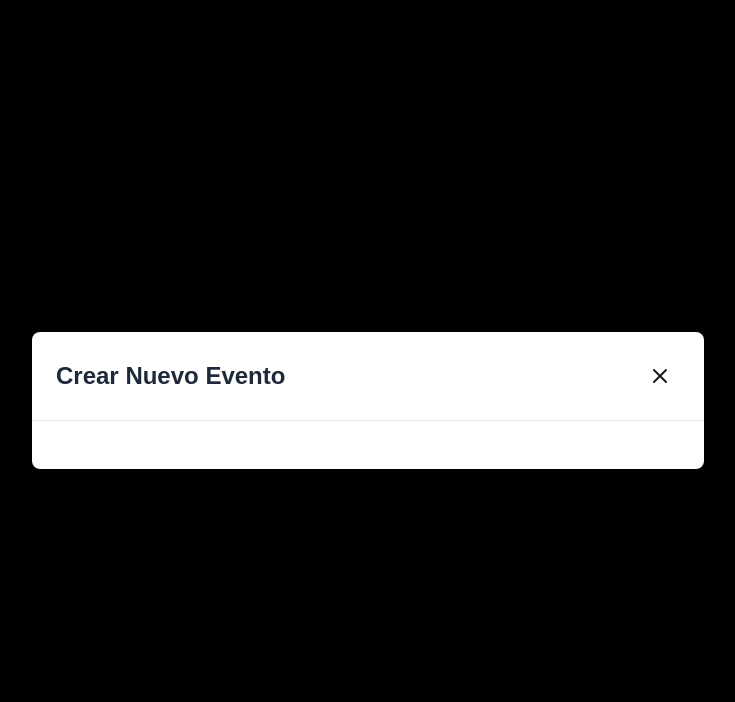
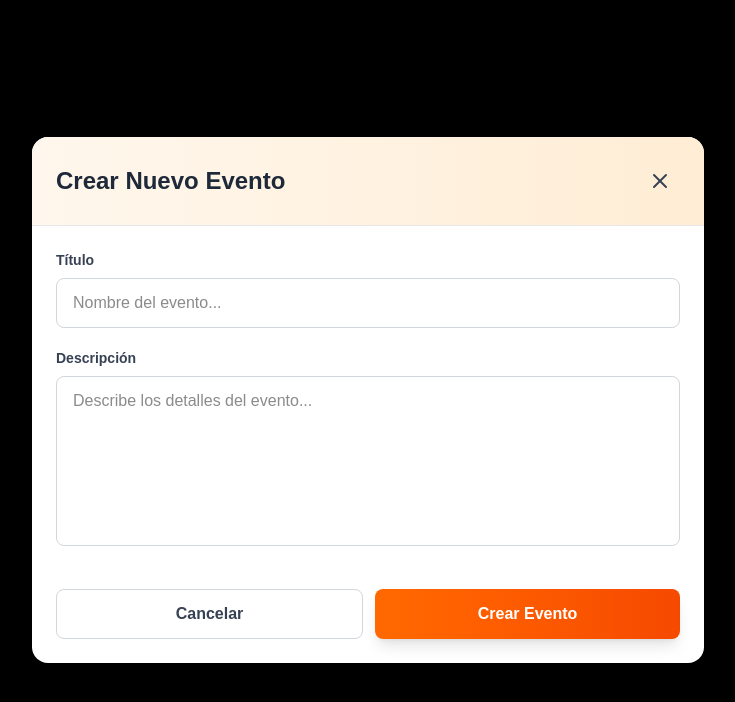
Before and after one commit to sentidosfamily/sentidospadres, a Next.js app: page /modal in a window 1280 px wide. Shown: the top 702 px of the page, without its empty margins (272-1007 px from the left). Built offline with nearby package versions, Linux system fonts and the light colour scheme.

Commit message:
Update page.tsx

```diff
--- a/app/modal/page.tsx
+++ b/app/modal/page.tsx
@@ -3,12 +3,6 @@
 
 import React, { useState } from 'react';
 import { X } from 'lucide-react';
-
-interface ModalProps {
-  type: 'post' | 'event';
-  onClose: () => void;
-  user: User | null;
-}
 
 interface User {
   id: string;
@@ -17,10 +11,17 @@ interface User {
   rol: 'admin' | 'user' | 'moderator';
 }
 
+interface ModalProps {
+  type: 'post' | 'event';
+  onClose: () => void;
+  user: User | null;
+}
 
 const CreateModal: React.FC<ModalProps> = ({ type, onClose, user }) => {
   const [title, setTitle] = useState('');
   const [content, setContent] = useState('');
+  const [eventDate, setEventDate] = useState('');
+  const [eventLocation, setEventLocation] = useState('');
 
   const handleSubmit = (): void => {
     if (!user) {
@@ -31,27 +32,125 @@ const CreateModal: React.FC<ModalProps> = ({ type, onClose, user }) => {
       }, 500);
       return;
     }
+
+    if (!title.trim()) {
+      alert('Por favor, ingresa un título');
+      return;
+    }
+
+    if (!content.trim()) {
+      alert('Por favor, ingresa contenido');
+      return;
+    }
+
     alert(`${type === 'post' ? 'Post' : 'Evento'} creado: ${title}`);
     onClose();
   };
 
   return (
     <div className="fixed inset-0 bg-black bg-opacity-50 flex items-center justify-center z-50 p-4">
-      <div className="bg-white rounded-lg max-w-2xl w-full max-h-[90vh] overflow-y-auto">
-        <div className="flex items-center justify-between p-6 border-b border-gray-200">
+      <div className="bg-white rounded-2xl max-w-2xl w-full max-h-[90vh] overflow-y-auto shadow-2xl">
+        {/* Header */}
+        <div className="flex items-center justify-between p-6 border-b border-gray-200 bg-gradient-to-r from-orange-50 to-orange-100">
           <h2 className="text-2xl font-bold text-gray-800">
             {type === 'post' ? 'Crear Nuevo Post' : 'Crear Nuevo Evento'}
           </h2>
-          <button onClick={onClose} className="p-2 hover:bg-gray-100 rounded-full">
-            <X size={24} />
+          <button
+            onClick={onClose}
+            className="p-2 hover:bg-orange-200 rounded-full transition-colors"
+            aria-label="Cerrar modal"
+          >
+            <X size={24} className="text-gray-700" />
           </button>
         </div>
-        <div className="p-6 space-y-4">
-          {/* campos del modal */}
+
+        {/* Body */}
+        <div className="p-6 space-y-5">
+          {/* Título */}
+          <div>
+            <label htmlFor="title" className="block text-sm font-semibold text-gray-700 mb-2">
+              Título
+            </label>
+            <input
+              id="title"
+              type="text"
+              value={title}
+              onChange={(e) => setTitle(e.target.value)}
+              placeholder={type === 'post' ? 'Título del post...' : 'Nombre del evento...'}
+              className="w-full px-4 py-3 border border-gray-300 rounded-lg focus:ring-2 focus:ring-orange-500 focus:border-transparent outline-none transition-all"
+            />
+          </div>
+
+          {/* Campos específicos para eventos */}
+          {type === 'event' && (
+            <>
+              <div>
+                <label htmlFor="eventDate" className="block text-sm font-semibold text-gray-700 mb-2">
+                  Fecha del evento
+                </label>
+                <input
+                  id="eventDate"
+                  type="date"
+                  value={eventDate}
+                  onChange={(e) => setEventDate(e.target.value)}
+                  className="w-full px-4 py-3 border border-gray-300 rounded-lg focus:ring-2 focus:ring-orange-500 focus:border-transparent outline-none transition-all"
+                />
+              </div>
+
+              <div>
+                <label htmlFor="eventLocation" className="block text-sm font-semibold text-gray-700 mb-2">
+                  Ubicación
+                </label>
+                <input
+                  id="eventLocation"
+                  type="text"
+                  value={eventLocation}
+                  onChange={(e) => setEventLocation(e.target.value)}
+                  placeholder="Dirección o lugar del evento..."
+                  className="w-full px-4 py-3 border border-gray-300 rounded-lg focus:ring-2 focus:ring-orange-500 focus:border-transparent outline-none transition-all"
+                />
+              </div>
+            </>
+          )}
+
+          {/* Contenido */}
+          <div>
+            <label htmlFor="content" className="block text-sm font-semibold text-gray-700 mb-2">
+              {type === 'post' ? 'Contenido' : 'Descripción'}
+            </label>
+            <textarea
+              id="content"
+              value={content}
+              onChange={(e) => setContent(e.target.value)}
+              placeholder={type === 'post'
+                ? '¿Qué quieres compartir?'
+                : 'Describe los detalles del evento...'}
+              rows={6}
+              className="w-full px-4 py-3 border border-gray-300 rounded-lg focus:ring-2 focus:ring-orange-500 focus:border-transparent outline-none transition-all resize-none"
+            />
+          </div>
+
+          {/* Botones */}
+          <div className="flex gap-3 pt-4">
+            <button
+              type="button"
+              onClick={onClose}
+              className="flex-1 px-6 py-3 border border-gray-300 text-gray-700 font-semibold rounded-lg hover:bg-gray-50 transition-all"
+            >
+              Cancelar
+            </button>
+            <button
+              type="button"
+              onClick={handleSubmit}
+              className="flex-1 px-6 py-3 bg-gradient-to-r from-orange-500 to-orange-600 text-white font-semibold rounded-lg hover:from-orange-600 hover:to-orange-700 transition-all transform hover:scale-105 shadow-lg"
+            >
+              {type === 'post' ? 'Publicar' : 'Crear Evento'}
+            </button>
+          </div>
         </div>
       </div>
     </div>
   );
 };
 
-export default CreateModal; // ✅ export default correcto
+export default CreateModal;
```
